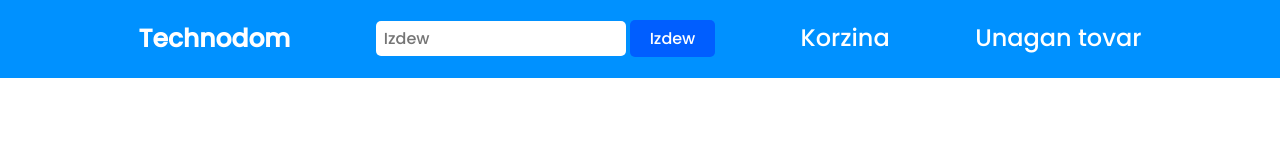
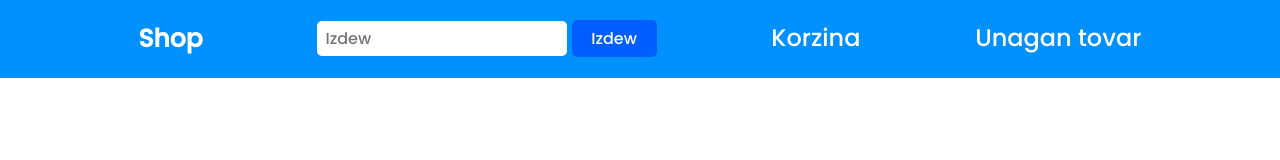
Before and after one commit to IqlasSharapatdinov/Shop, a plain HTML site: page basket.html in a window 1280 px wide. Shown: the top 160 px of the page. Drawn offline with Linux system fonts and the light colour scheme.

Commit message:
name change

```diff
--- a/basket.html
+++ b/basket.html
@@ -11,7 +11,7 @@
     <header class="header">
         <div class="container">
             <div class="header__body">
-                <a href="index.html"><h2>Technodom</h2></a>
+                <a href="index.html"><h2>Shop</h2></a>
                 <div>
                     <input type="text" placeholder="Izdew" class="search">
                     <button class="search-btn">Izdew</button>
```
